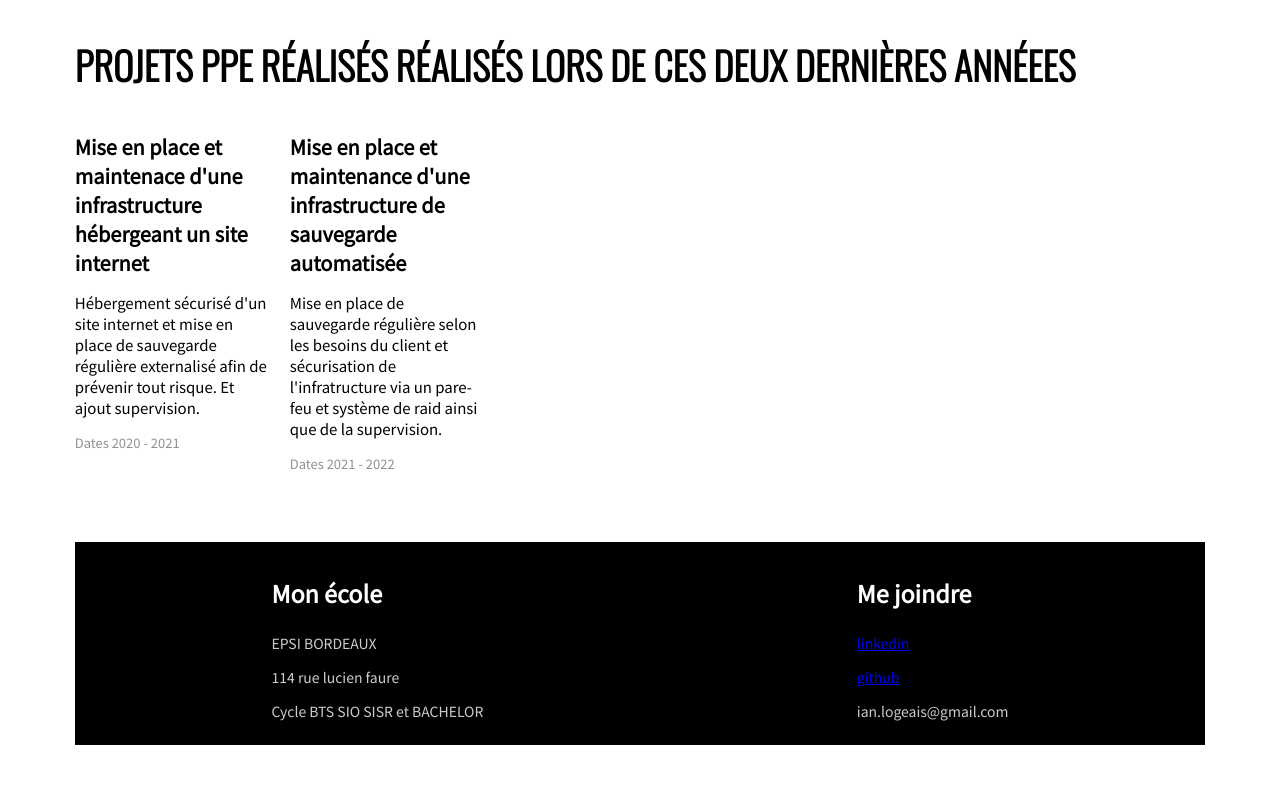
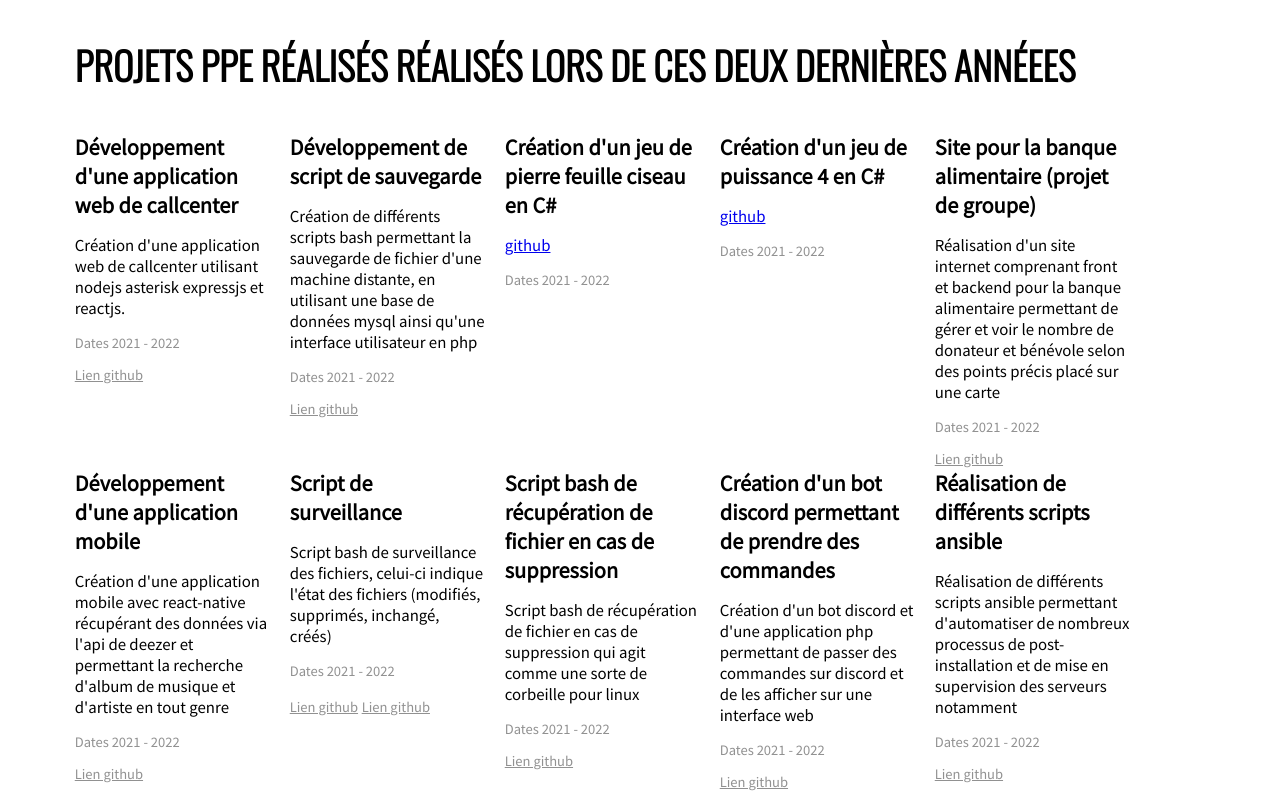
Before and after one commit to ianlogeais/portfolio, a plain HTML site: page index.html in a window 1280 px wide. Shown: the part 1000-1800 px from the top of the page. Drawn offline with nearby package versions, Linux system fonts and the light colour scheme.

Commit message:
page realisations + lien github projets

```diff
--- a/index.html
+++ b/index.html
@@ -15,11 +15,12 @@
     </div>
 
     <ul>
-        <li><a href="index.html">Menu principale</a></li>
+        <li><a href="../index.html">Menu principale</a></li>
         <li><a href="/static/veille.html">Ma veille</a></li>
         <li><a href="/static/competence.html">Mes compétences</a></li>
         <li><a href="/static/parcours.html">Mon parcours</a></li>
         <li><a href="/static/cv.html">Mon cv</a></li>
+        <li><a href="/static/realisations.html">Mes réalisations</a></li>
     </ul>
 </nav>
 
@@ -61,19 +62,100 @@
         <h1>Projets PPE réalisés réalisés lors de ces deux dernières annéees</h1>
         <div class="projects">
             <div class="project">
-                <h4>Mise en place et maintenace d'une infrastructure hébergeant un site internet</h4>
+                <h4>Développement d'une application web de callcenter</h4>
                 <p class="description">
-                    Hébergement sécurisé d'un site internet et mise en place de sauvegarde régulière externalisé afin de prévenir tout risque. Et ajout supervision.
+                    Création d'une application web de callcenter utilisant nodejs asterisk expressjs et reactjs.
                 </p>
-                <p class="dates">Dates 2020 - 2021</p>
+                <p class="dates">Dates 2021 - 2022</p>
+                <a href="https://github.com/ianlogeais/Callcenter" class="dates">Lien github</a>
             </div>
+
             <div class="project">
-                <h4>Mise en place et maintenance d'une infrastructure de sauvegarde automatisée</h4>
+                <h4>Développement de script de sauvegarde</h4>
                 <p class="description">
-                    Mise en place de sauvegarde régulière selon les besoins du client et sécurisation de l'infratructure via un pare-feu et système de raid ainsi que de la supervision.
+                    Création de différents scripts bash permettant la sauvegarde de fichier d'une machine distante, en utilisant une base de données mysql ainsi qu'une interface utilisateur en php
+                </p>
+                <p class="dates">Dates 2021 - 2022</p>
+                <a href="https://github.com/ianlogeais/savecorp" class="dates">Lien github</a>
+            </div>
+
+            <div class="project">
+                <h4>Création d'un jeu de pierre feuille ciseau en C#</h4>
+                <p class="description">
+                    <a href="https://github.com/ianlogeais/C-pierre-feuille-ciseau-objet">github</a>
                 </p>
                 <p class="dates">Dates 2021 - 2022</p>
             </div>
+
+            <div class="project">
+                <h4>Création d'un jeu de puissance 4 en C#</h4>
+                <p class="description">
+                    <a href="https://github.com/ianlogeais/Puissance-4">github</a>
+                </p>
+                <p class="dates">Dates 2021 - 2022</p>
+            </div>
+
+            <div class="project">
+                <h4>Site pour la banque alimentaire (projet de groupe)</h4>
+                <p class="description">
+                    Réalisation d'un site internet comprenant front et backend pour la banque
+                    alimentaire permettant de gérer et voir le nombre de donateur et bénévole
+                    selon des points précis placé sur une carte                </p>
+                <p class="dates">Dates 2021 - 2022</p>
+                <a href="https://github.com/ianlogeais/Projtranversal-dev-appli-web" class="dates">Lien github</a>
+            </div>
+
+            <div class="project">
+                <h4>Développement d'une application mobile</h4>
+                <p class="description">
+                    Création d'une application mobile avec react-native récupérant des
+                    données via l'api de deezer et permettant la recherche d'album de
+                    musique et d'artiste en tout genre              </p>
+                <p class="dates">Dates 2021 - 2022</p>
+                <a href="https://github.com/ianlogeais/app_mobile" class="dates">Lien github</a>
+            </div>
+
+            <div class="project">
+                <h4>Script de surveillance</h4>
+                <p class="description">
+                    Script bash de surveillance des fichiers, celui-ci indique l'état des fichiers
+                    (modifiés, supprimés, inchangé, créés)
+                </p>
+                <p class="dates">Dates 2021 - 2022</p>
+                <a href="https://github.com/ianlogeais/Bash-script-file-surveillance" class="dates">Lien github</a>
+                <a href="https://github.com/ianlogeais/Bash-inventory-script/blob/main/check.sh" class="dates">Lien github</a>
+            </div>
+
+            <div class="project">
+                <h4>Script bash de récupération de fichier en cas de suppression</h4>
+                <p class="description">
+                    Script bash de récupération de fichier en cas de suppression qui agit comme une sorte de corbeille pour linux
+                </p>
+                <p class="dates">Dates 2021 - 2022</p>
+                <a href="https://github.com/ianlogeais/phoenix" class="dates">Lien github</a>
+            </div>
+
+
+            <div class="project">
+                <h4>Création d'un bot discord permettant de prendre des commandes</h4>
+                <p class="description">
+                    Création d'un bot discord et d'une application php permettant de passer
+                    des commandes sur discord et de les afficher sur une interface web
+                </p>
+                <p class="dates">Dates 2021 - 2022</p>
+                <a href="https://github.com/ianlogeais/code_irt" class="dates">Lien github</a>
+            </div>
+
+
+            <div class="project">
+                <h4>Réalisation de différents scripts ansible</h4>
+                <p class="description">
+                    Réalisation de différents scripts ansible permettant d'automatiser de nombreux processus de post-installation et de mise en supervision des serveurs notamment
+                </p>
+                <p class="dates">Dates 2021 - 2022</p>
+                <a href="https://github.com/ianlogeais/ansible" class="dates">Lien github</a>
+            </div>
+
     </div>
 </section>
 
```
Also changed, not shown: static/competence.html (+1 -0 lines), static/cv.html (+5 -5 lines), static/parcours.html (+1 -0 lines), static/realisations.html (added, +82 -0 lines), 2 other files.
